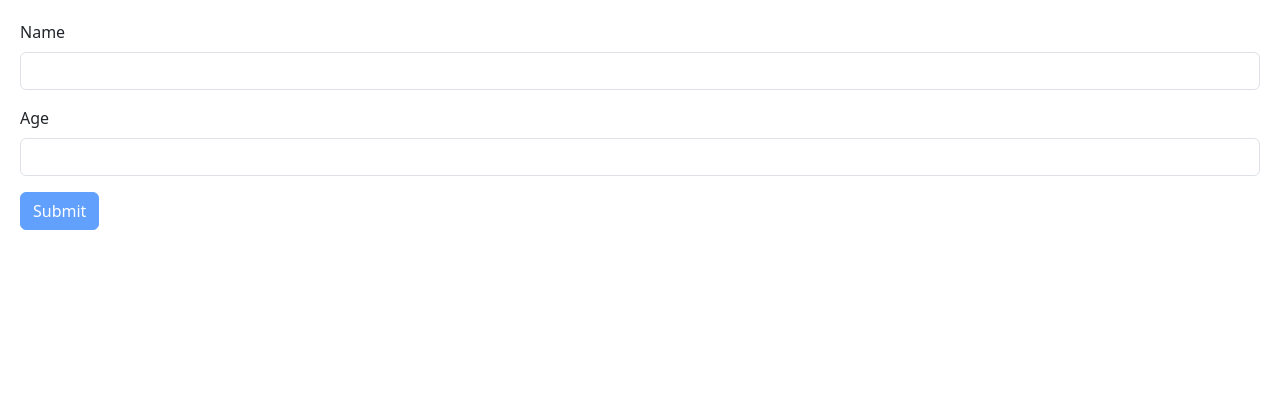
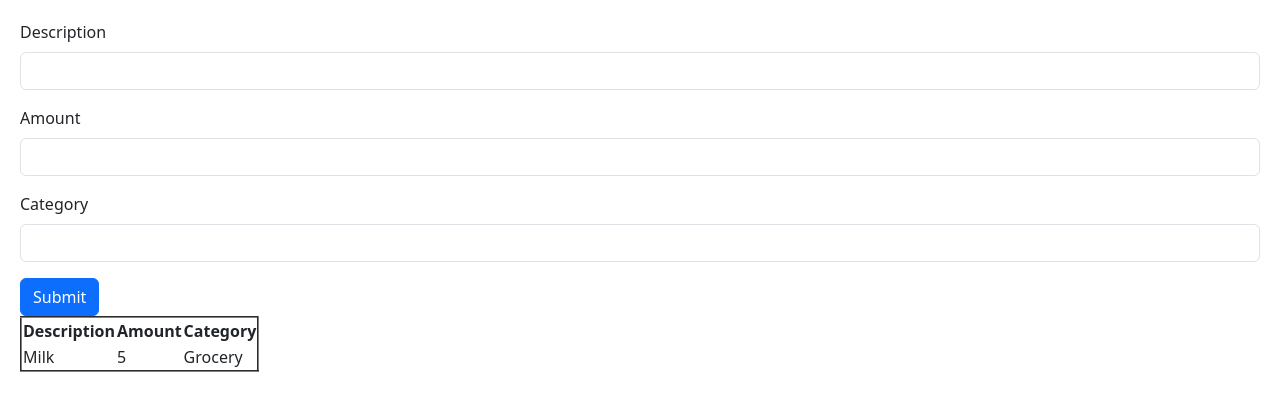
Before and after one commit to Kudoo39/react-app-v2, a React (Vite) app: page / in a window 1280 px wide. Shown: the top 410 px of the page. Built offline with nearby package versions, Linux system fonts and the light colour scheme.

Commit message:
Building ExpenseForm with Zod schema based validation

```diff
--- a/src/App.tsx
+++ b/src/App.tsx
@@ -1,8 +1,8 @@
 import React from "react";
-import Form from "./components/Form";
+import ExpenseList from "./expense-tracker/ExpenseList";
 
 const App = () => {
-  return <Form />
+  return <ExpenseList />;
 };
 
 export default App;
--- /dev/null
+++ b/src/expense-tracker/ExpenseList.tsx
@@ -0,0 +1,96 @@
+import { useForm, FieldValues } from "react-hook-form";
+import { z } from "zod";
+import { zodResolver } from "@hookform/resolvers/zod";
+import { useState } from "react";
+
+const schema = z.object({
+  description: z
+    .string()
+    .min(3, { message: "Description field requires 3 or more characters" }),
+  amount: z.number({ invalid_type_error: "Amount field is required" }),
+  category: z.string().nonempty ("Category field is required"),
+});
+
+type FormData = z.infer<typeof schema>;
+
+const ExpenseList = () => {
+  const { register, handleSubmit, formState } = useForm<FormData>({
+    resolver: zodResolver(schema),
+  });
+
+  const onSubmit = (data: FieldValues) => {
+    console.log(data);
+  };
+
+  return (
+    <>
+      <form onSubmit={handleSubmit(onSubmit)}>
+        <div className="mb-3">
+          <label htmlFor="" className="form-label">
+            Description
+          </label>
+          <input
+            {...register("description")}
+            id="description"
+            type="text"
+            className="form-control"
+          />
+          {formState.errors.description && (
+            <p className="text-danger">
+              {formState.errors.description.message}
+            </p>
+          )}
+        </div>
+        <div className="mb-3">
+          <label htmlFor="" className="form-label">
+            Amount
+          </label>
+          <input
+            {...register("amount", { valueAsNumber: true })}
+            id="amount"
+            type="number"
+            className="form-control"
+          />
+          {formState.errors.amount && (
+            <p className="text-danger">{formState.errors.amount.message}</p>
+          )}
+        </div>
+        <div className="mb-3">
+          <label htmlFor="" className="form-label">
+            Category
+          </label>
+          <input
+            {...register("category")}
+            id="category"
+            type="select"
+            className="form-control"
+          />
+          {formState.errors.category && (
+            <p className="text-danger">{formState.errors.category.message}</p>
+          )}
+        </div>
+        <button className="btn btn-primary" type="submit">
+          Submit
+        </button>
+      </form>
+      <table border={2}>
+        <thead>
+          <tr>
+            <th>Description</th>
+            <th>Amount</th>
+            <th>Category</th>
+          </tr>
+        </thead>
+        <tbody>
+          <tr>
+            <td>Milk</td>
+            <td>5</td>
+            <td>Grocery</td>
+          </tr>
+        </tbody>
+      </table>
+    </>
+  );
+};
+
+export default ExpenseList;
```
